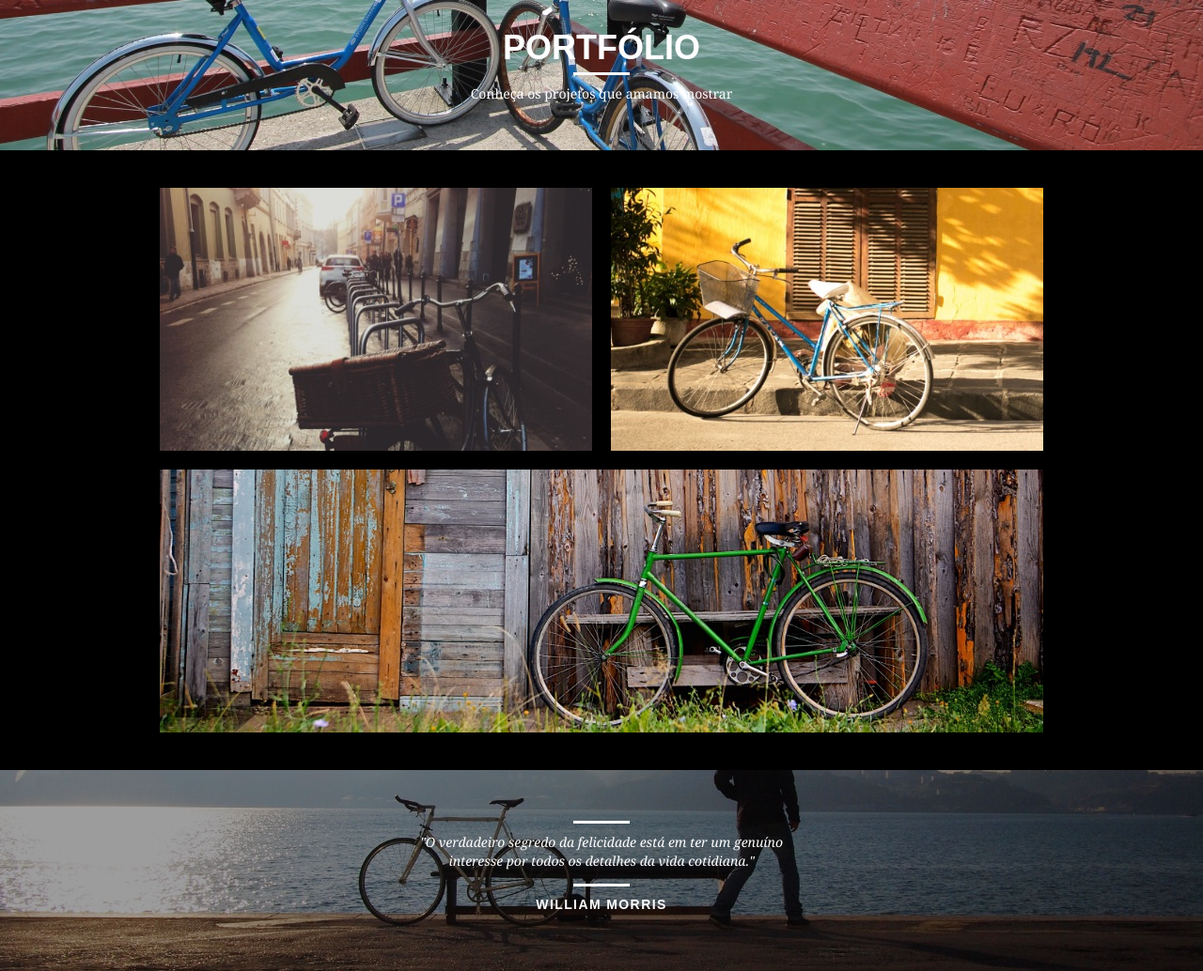
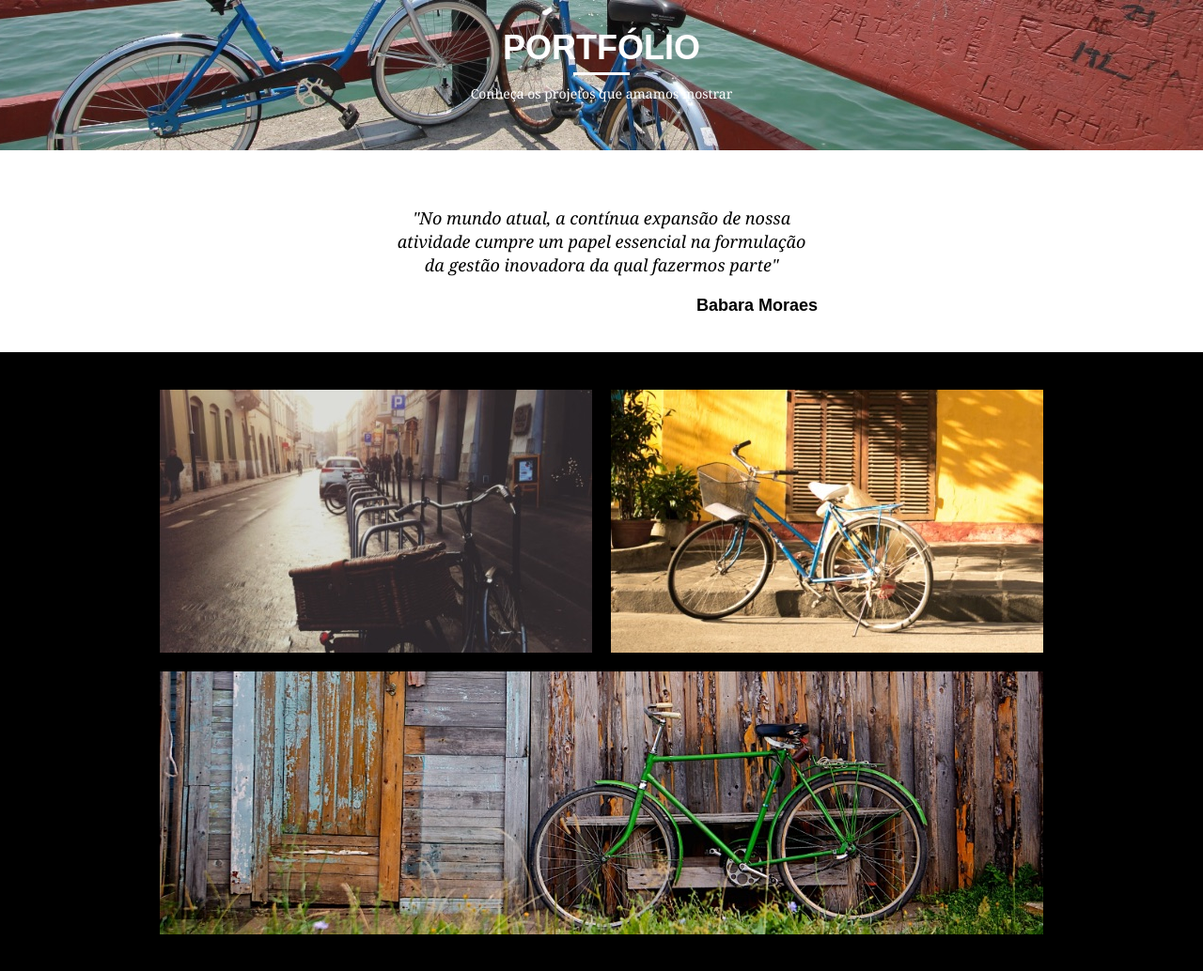
Before and after one commit to wevertonmonteiroc/bikcraft, a PHP site: page /portfolio.html in a window 1280 px wide. Shown: the part 92-1126 px from the top of the page at 94% size. Run offline with PHP 8.4, Linux system fonts and the light colour scheme.

Commit message:
Conclusão e estilização da pagina PORTFOLIO

```diff
--- a/css/portfolio.css
+++ b/css/portfolio.css
@@ -2,3 +2,26 @@
     background: url("../images/bg-portfolio.jpg") no-repeat center;
     background-size: cover;
 }
+
+.quote_clientes {
+    padding: 60px 0px;
+    max-width: 460px;
+    margin: 0 auto;
+}
+
+.quote_clientes p {
+    text-align: center;
+    font-family: Georgia, 'Times New Roman', Times, serif;
+    font-size: 18px;
+    line-height: 25px;
+    font-style: italic;
+    margin-bottom: 20px;
+}
+
+.quote_clientes cite {
+    font-size: 18px;
+    font-weight: bold;
+    text-align: right;
+    float: right;
+    font-style: normal;
+}
--- a/portfolio.html
+++ b/portfolio.html
@@ -32,6 +32,14 @@
           <h1>Portfólio</h1>
           <p>Conheça os projetos que amamos mostrar</p>
       </div>
+    </section>
+
+    <section class="container">
+      <blockquote class="quote_clientes">
+        <p>"No mundo atual, a contínua expansão de nossa atividade cumpre
+           um papel essencial na formulação da gestão inovadora da qual fazermos parte"</p>
+           <cite>Babara Moraes</cite>
+      </blockquote>
     </section>
 
     <section class="portfolio">
```
